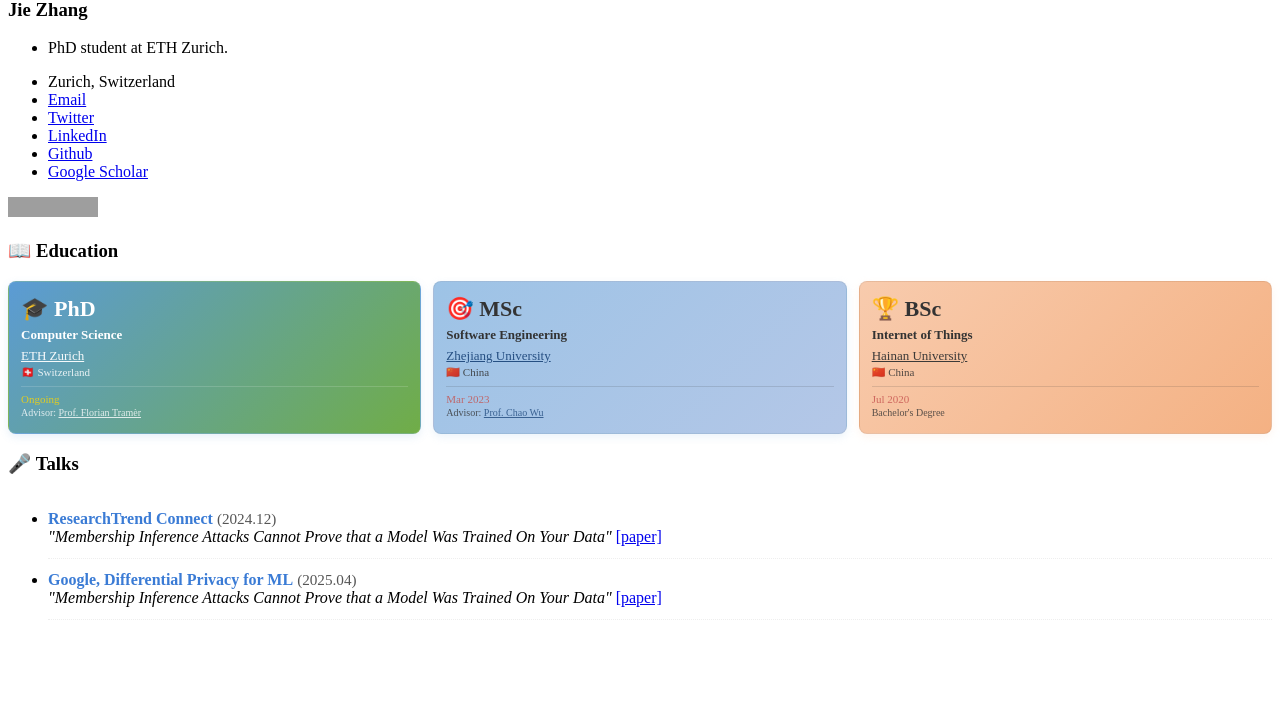
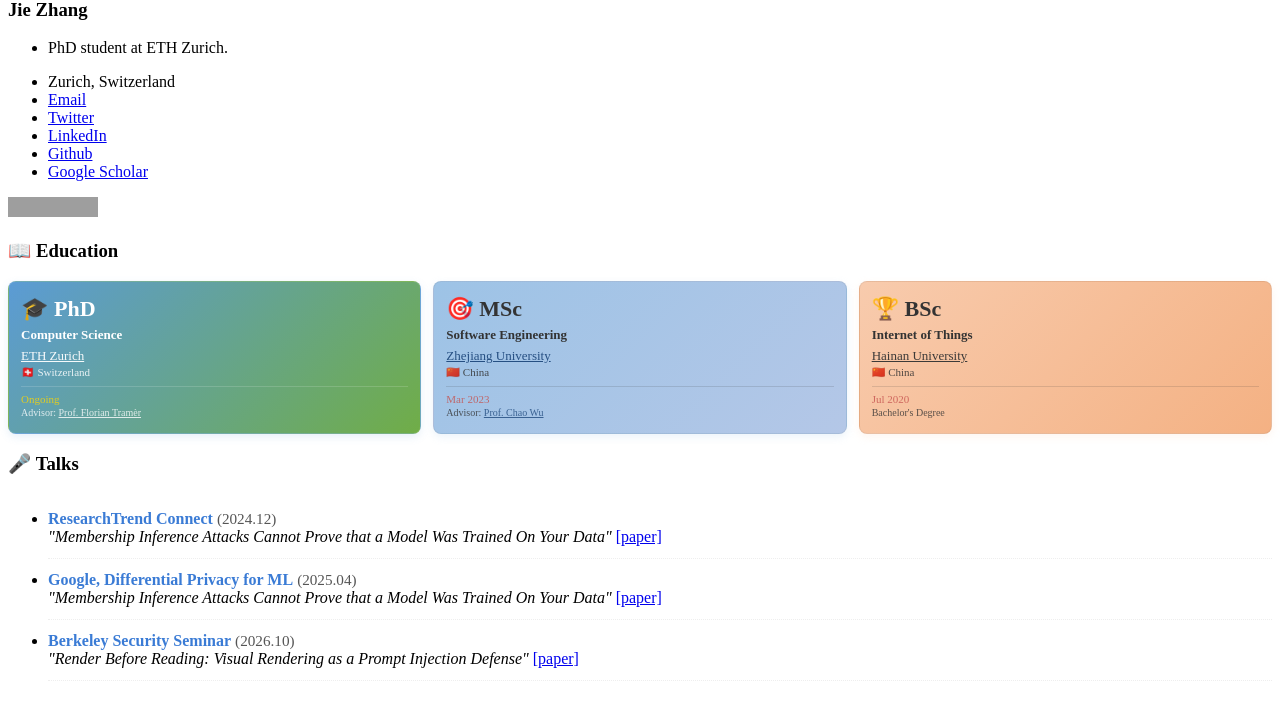
Before and after one commit to zj-jayzhang/zj-jayzhang.github.io, a Jekyll site: the page built from _pages/includes/talk.md, in a window 1280 px wide. Shown: the part 490-1195 px from the top of the page. Built offline with Jekyll 4.4.1, drawn with Linux system fonts in a browser that asks for light colours; our own code applies the rules of GitHub Pages for plain Markdown files; before the commit the page ends 1134 px from its top, so only the background shows below that; grey boxes are pictures that could not be loaded.

Commit message:
Add upcoming talk details for Berkeley Security Seminar

```diff
--- a/_pages/includes/talk.md
+++ b/_pages/includes/talk.md
@@ -78,6 +78,12 @@
       <span class="talk-title">"Membership Inference Attacks Cannot Prove that a Model Was Trained On Your Data"</span>
       <a href="https://arxiv.org/abs/2409.19798">[paper]</a>
     </li>
+    <li>
+      <span class="talk-venue">Berkeley Security Seminar</span>
+      <span class="talk-date">(2026.10)</span><br>
+      <span class="talk-title">"Render Before Reading: Visual Rendering as a Prompt Injection Defense"</span>
+      <a href="https://arxiv.org/pdf/2609.36121">[paper]</a>
+    </li>
 
   </ul>
 </div>
```
